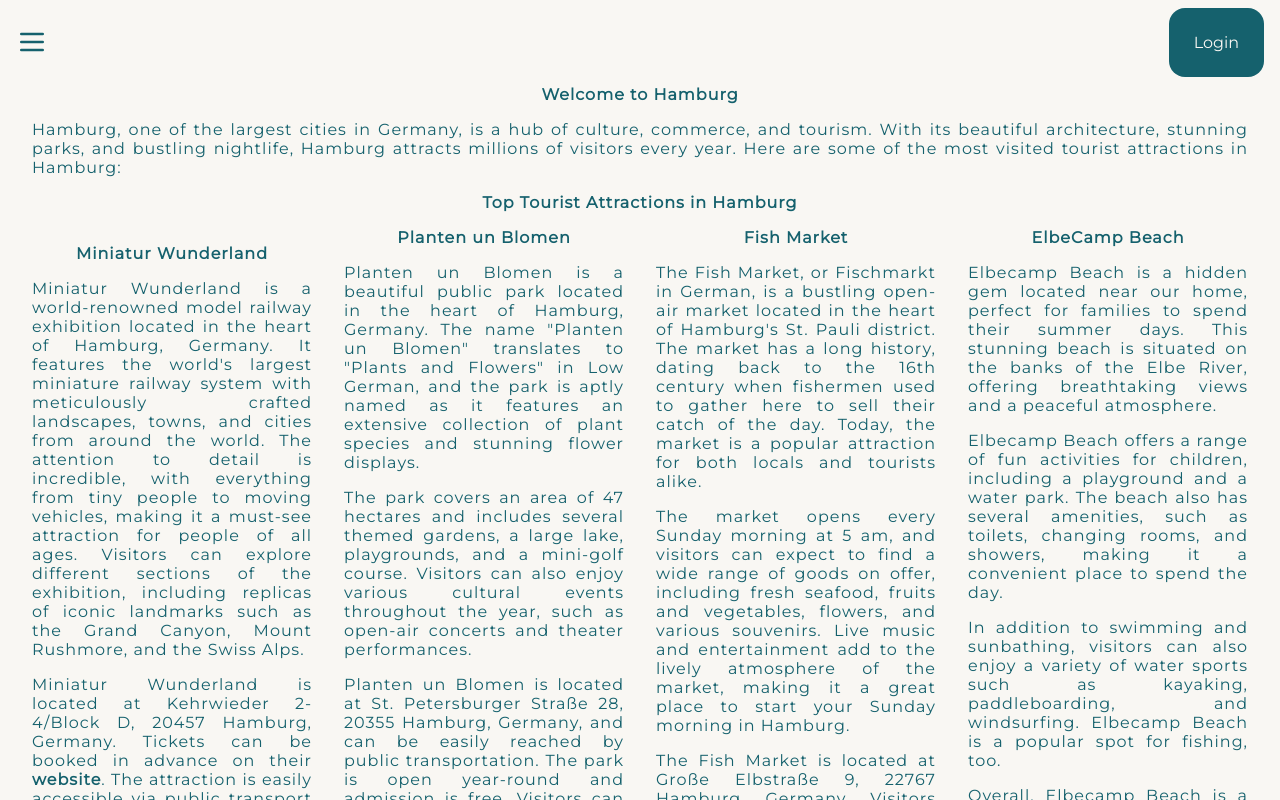
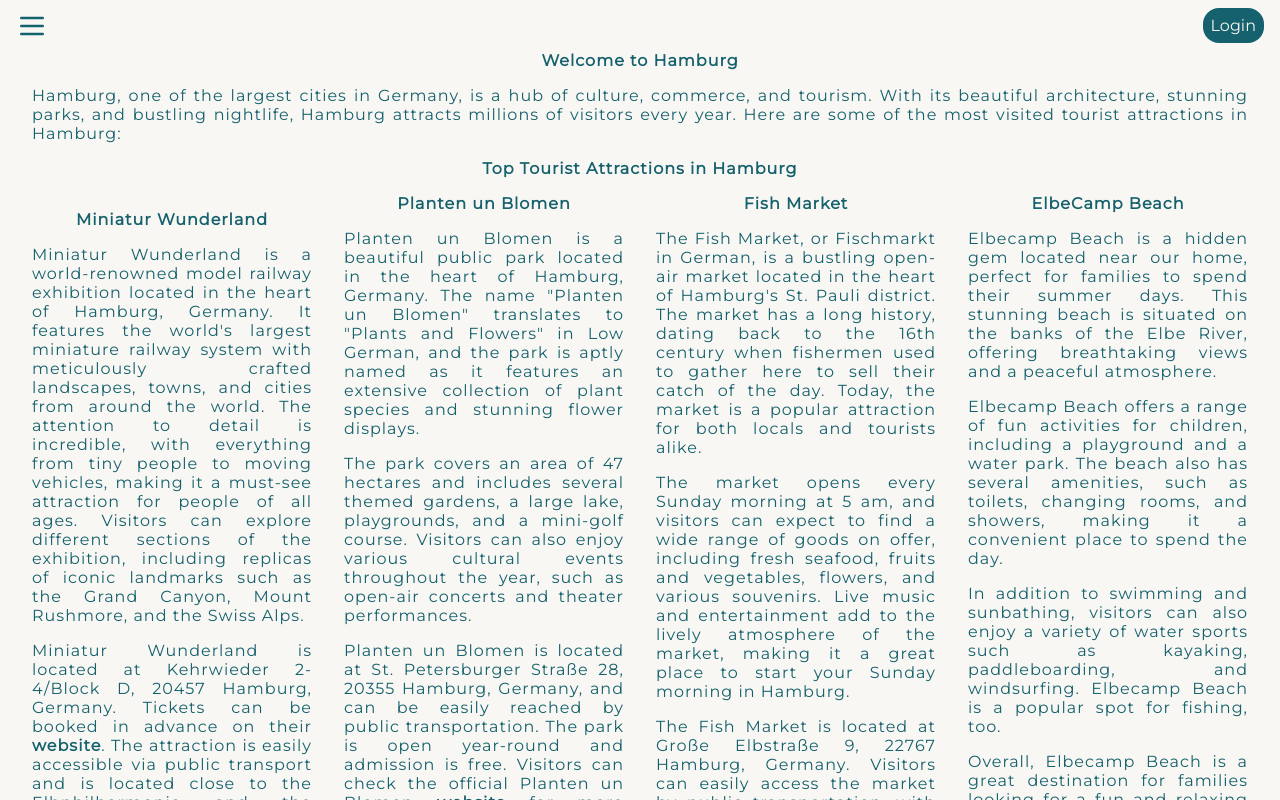
Before and after one commit to mihaimazareanu/m-m-residence, a Next.js app: page / in a window 1280 px wide. Shown: the top 800 px of the page. Built offline with nearby package versions, Linux system fonts and the light colour scheme.

Commit message:
final styling changes

```diff
--- a/components/Layout.module.css
+++ b/components/Layout.module.css
@@ -45,7 +45,7 @@
   }
 
   .burger-menu__links a {
-    padding: 2%;
+    padding: 0.5rem 2%;
     margin-left: 3%;
     text-align: center;
     color: #f9f7f3;
--- a/components/Login.module.css
+++ b/components/Login.module.css
@@ -1,5 +1,5 @@
 .btn-modal {
-    padding: 2%;
+    padding: 0.5rem;
     border-radius: 1rem;
     border: none;
     display: block;
```
Also changed, not shown: components/GuestDashboard.module.css (+7 -0 lines).
